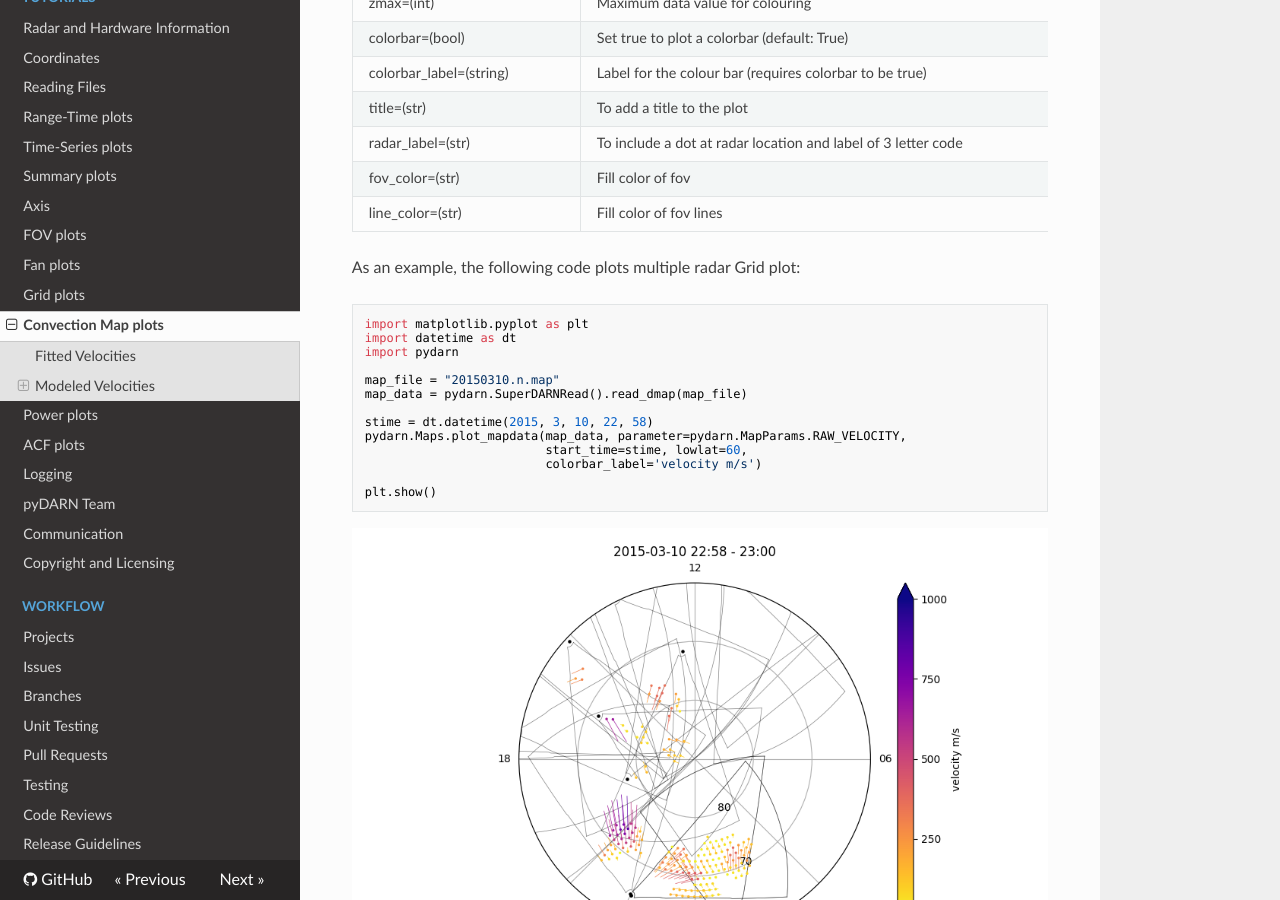
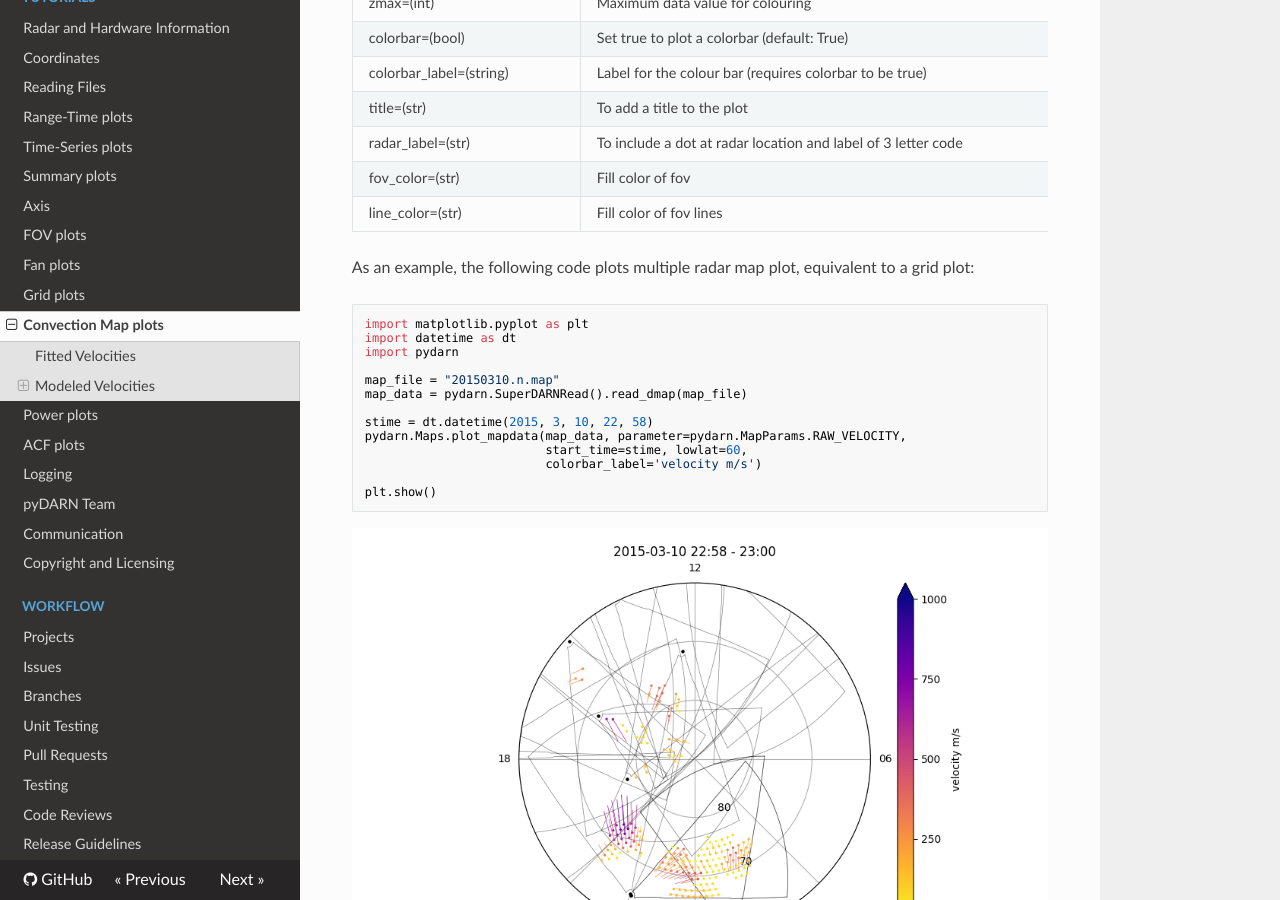
Before and after one commit to SuperDARN/pydarn, an MkDocs documentation site: the page built from docs/user/map.md, in a window 1280 px wide and 900 px high, scrolled down 2634 px. Built offline with MkDocs 1.6.1, drawn with Linux system fonts in a browser that asks for light colours; nearby versions of some CDN libraries.

Commit message:
Apply suggestions from code review
Co-authored-by: carleyjmartin <60905856+carleyjmartin@users.noreply.github.com>

````diff
--- a/docs/user/map.md
+++ b/docs/user/map.md
@@ -93,7 +93,7 @@ Here is a list of all the current options than can be used with `plot_mapdata`
 | line_color=(str)      | Fill color of fov lines                                                                          |
 
 
-As an example, the following code plots multiple radar Grid plot:
+As an example, the following code plots multiple radar map plot, equivalent to a grid plot:
 ```python
 import matplotlib.pyplot as plt
 import datetime as dt
````
